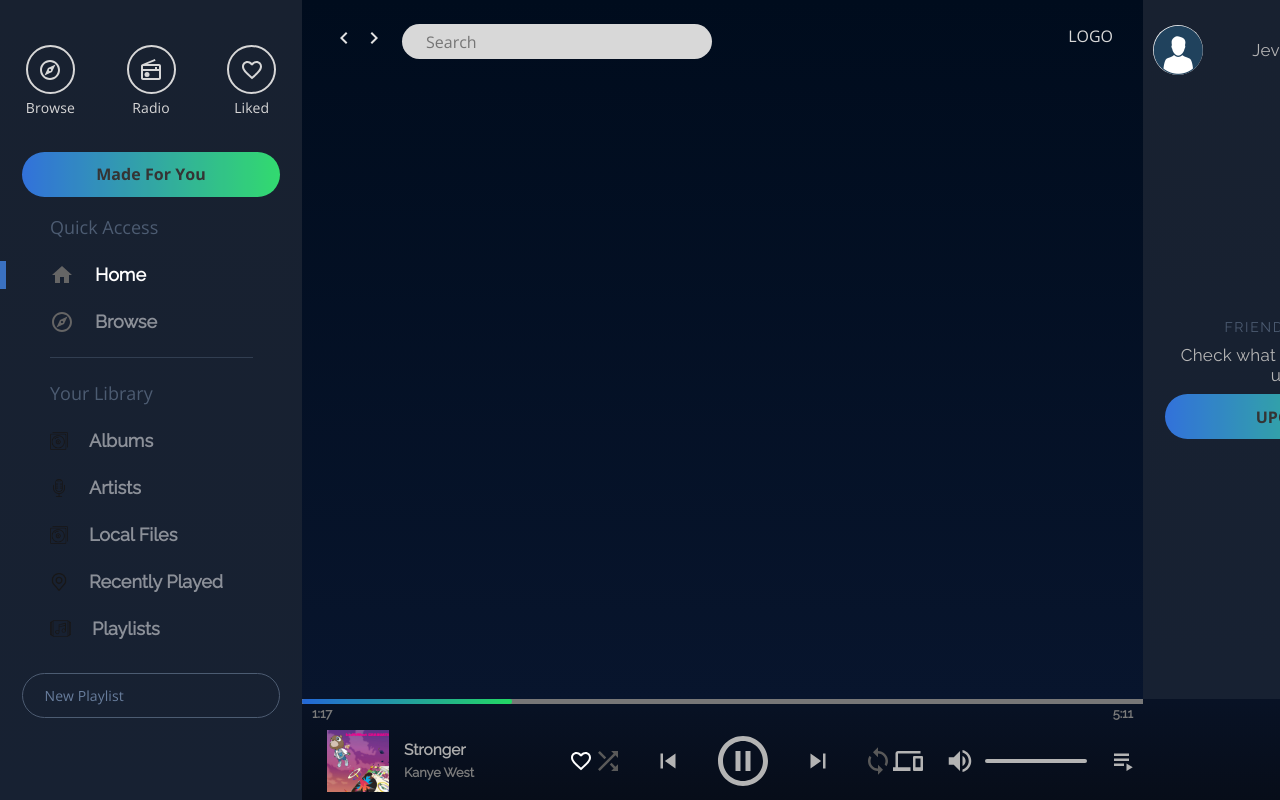
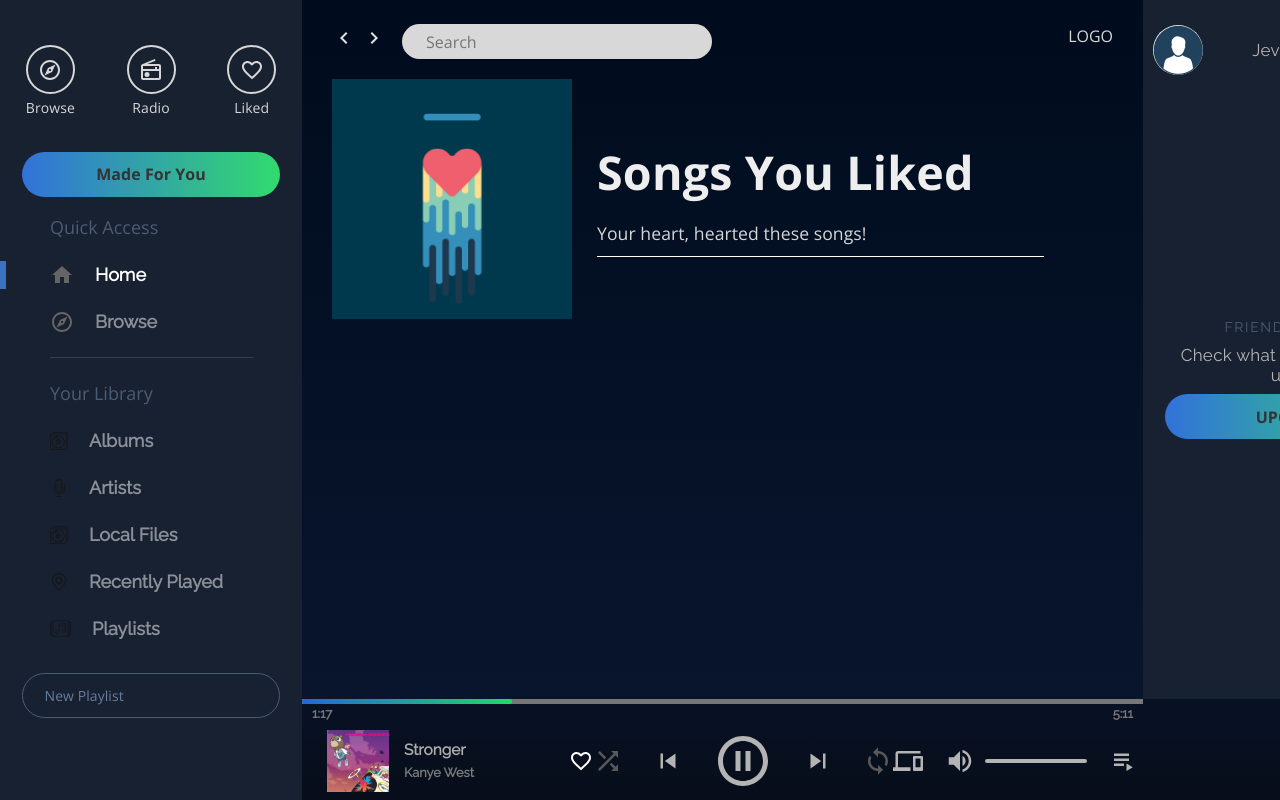
Before and after one commit to HarJev/music-player, a React (Create React App) app: page /liked in a window 1280 px wide. Shown: the top 800 px of the page. Built offline with nearby package versions, Linux system fonts and the light colour scheme.

Commit message:
Created Heading

```diff
--- a/src/components/pages/Liked/View.js
+++ b/src/components/pages/Liked/View.js
@@ -1,8 +1,19 @@
 import React from 'react';
 
+import './style.css';
+
 export const Liked = props => (
-  <div>
-    <div />
+  <div className="liked_box">
+    <div className="liked_header">
+      <div className="liked_header_image" />
+      <div className="liked_header_text">
+        <div className="liked_header_title">Songs You Liked</div>
+        <div className="liked_header_subtext">
+          Your heart, hearted these songs!
+        </div>
+        <div className="liked_header_divider" />
+      </div>
+    </div>
   </div>
 );
 
--- a/src/components/pages/Liked/style.css
+++ b/src/components/pages/Liked/style.css
@@ -0,0 +1,50 @@
+.liked_box {
+  width: inherit;
+  height: inherit;
+  cursor: default;
+}
+
+.liked_header {
+  display: flex;
+  height: 240px;
+  margin-top: 20px;
+}
+
+.liked_header_image {
+  width: 240px;
+  height: 240px;
+  margin-right: 25px;
+  background-image: url('../../../assets/liked.png');
+  background-size: 240px 240px;
+}
+
+.liked_header_text {
+  display: flex;
+  flex-direction: column;
+  height: 240px;
+  justify-content: center;
+}
+
+.liked_header_title {
+  font-size: 46.6px;
+  font-weight: bold;
+  line-height: 1.37;
+  letter-spacing: 0.19px;
+  text-align: left;
+  color: #eeeeee;
+  padding-bottom: 15px;
+}
+
+.liked_header_subtext {
+  font-size: 17.6px;
+  letter-spacing: 0.07px;
+  text-align: left;
+  color: #d6d6d6;
+  padding-bottom: 10px;
+}
+
+.liked_header_divider {
+  width: 447px;
+  height: 1px;
+  background-color: #ffffff;
+}
```
Also changed, not shown: src/assets/liked.png (added).
